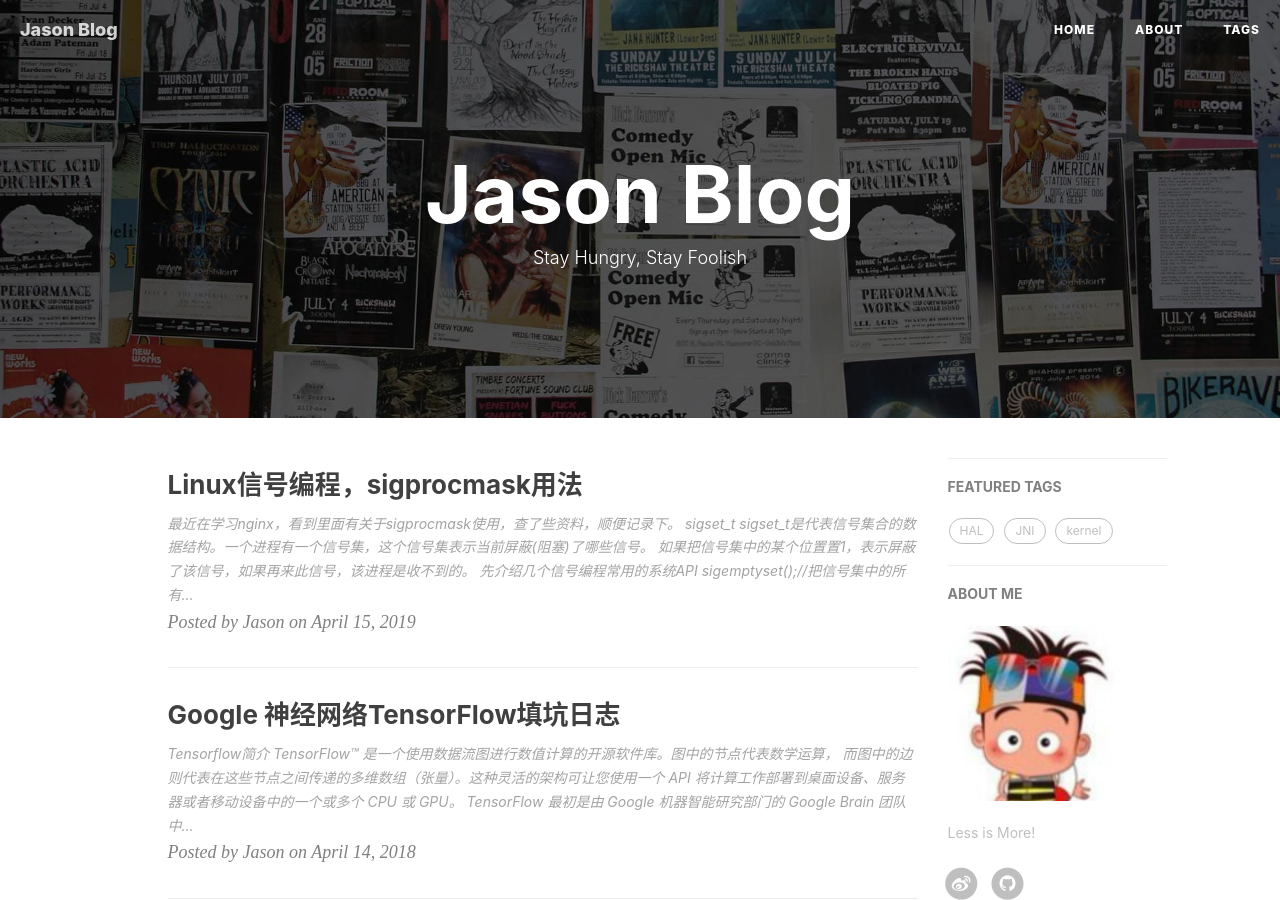
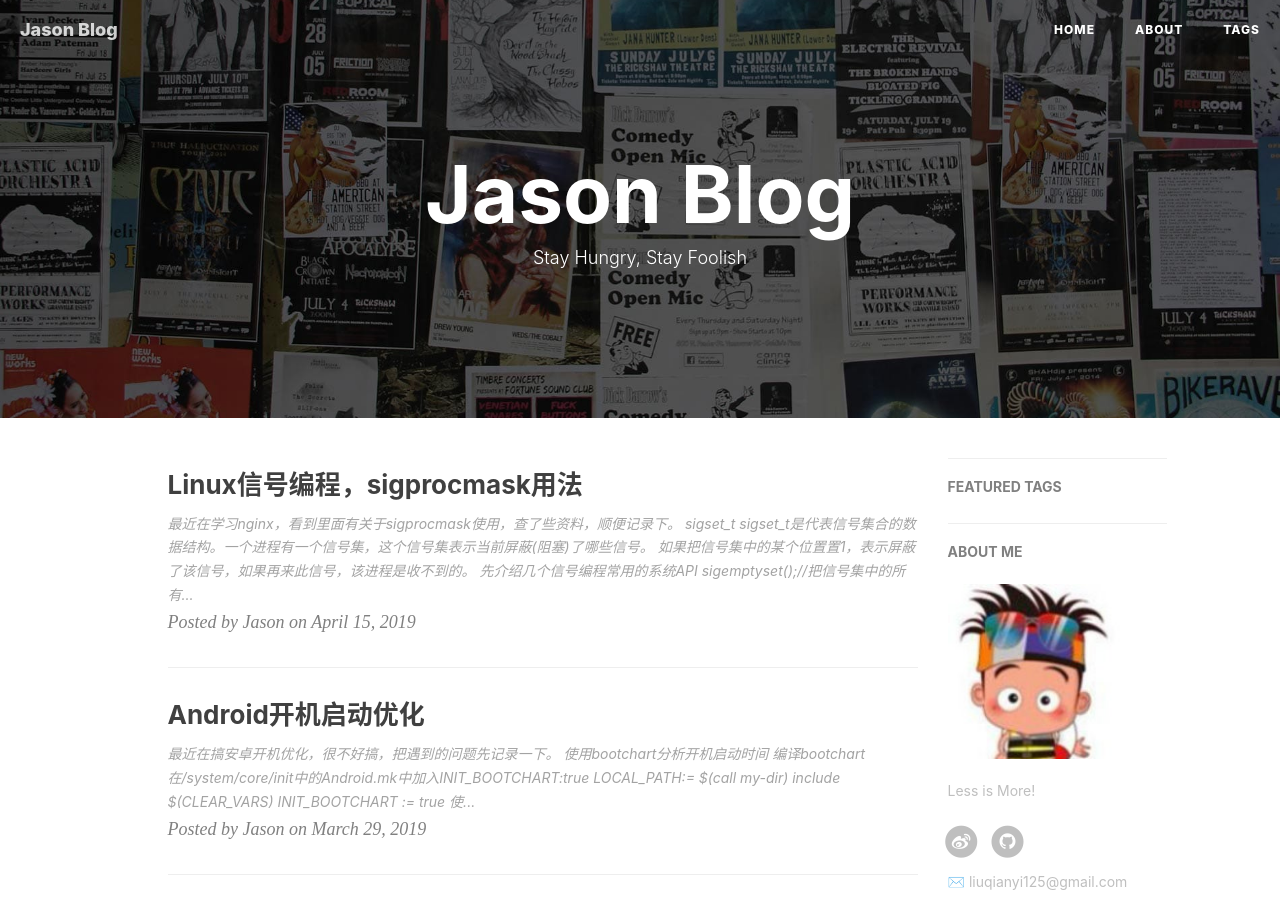
Before and after one commit to jason--liu/jason--liu.github.io, a Jekyll site: the page built from index.html, in a window 1280 px wide and 900 px high. Built offline with Jekyll 4.4.1, drawn with Linux system fonts in a browser that asks for light colours; nearby versions of some CDN libraries; the list of posts is cut into pages by our own code; comment, search, counter and statistics services are not loaded; some of the changed text lies outside the part shown.

Commit message:
modify kmarkdown hard_wrap

````diff
--- a/_config.yml
+++ b/_config.yml
@@ -52,6 +52,7 @@ markdown: kramdown
 highlighter: rouge
 kramdown:
   input: GFM                            # use Github Flavored Markdown !important
+  hard_wrap: true
 
 
 
@@ -86,7 +87,7 @@ ga_domain: auto             # 默认的是 auto, 这里我是自定义了的域
 
 # Featured Tags
 featured-tags: true                     # 是否使用首页标签
-featured-condition-size: 1              # 相同标签数量大于这个数，才会出现在首页
+featured-condition-size: 3 # 相同标签数量大于这个数，才会出现在首页
 
 
 
--- /dev/null
+++ b/_posts/2019-03-29-AndroidBoot.md
@@ -0,0 +1,85 @@
+---
+layout:     post
+title:      "Android开机启动优化"
+subtitle:   ""
+date:       2019-03-29
+author:     "Jason"
+header-img: "img/android-jni.jpeg"
+catalog: true
+tags:
+    - Boot
+---
+
+最近在搞安卓开机优化，很不好搞，把遇到的问题先记录一下。
+
+## 使用bootchart分析开机启动时间
+
+### 编译bootchart
+
+在/system/core/init中的Android.mk中加入`INIT_BOOTCHART:true`
+
+```makefile
+ LOCAL_PATH:= $(call my-dir)
+ include $(CLEAR_VARS)
+ INIT_BOOTCHART := true
+```
+
+使用`mmm .-B`强制编译下，会在`out/target/product/sabresd_6dq/root/`下生成init文件，因为init是在root目录下，所以需要重新烧写boot.img
+
+### 生成开机log文件
+
+在data目录下面，创建bootchart-start文件，然后echo 一个数字进去，这个数字是开机启动一直进行bootchart的时间。
+
+```bash
+echo 90 > bootchart-start
+```
+
+重启系统，data目录下会自动创建bootchart文件夹，里面有相关的log。需要注意的是要先`echo 1 > bootchart-stop`文件否则抓取下来的文件不能生成图片。
+
+打包/data/bootchart/目录下的文件
+
+```bash
+tar -czf bootchart.tar *
+```
+
+### 生成png图片
+
+首先需要在Ubuntu系统上装bootchart工具
+
+```bash
+sudo apt-get install bootchart
+```
+
+执行`bootchart bootchart.tar`生成bootchart.png图片
+
+![](https://raw.githubusercontent.com/jason--liu/jason--liu.github.io/master/img/bootchart1.png)可以看到bootanimation结束的时间大约是16S的时候。因为之前系统已经优化过了，可以看到zygote和system_server里面IO wait已经很少了，可以优化的空间应该不大了。
+
+## readahead提升开机速度
+
+read调用过程，经过虚拟文件系统，具体文件系统层，page cache，块设备层，IO调度层，具体物理设备层
+
+![read调用过程](https://www.ibm.com/developerworks/cn/linux/l-cn-read/images/image001.gif)
+
+而readahead的功能就是提前将数据读到Page Cache中
+
+注意要添加`CREATE_TRACE_POINTS`，但是只有一个文件能包含这个宏，否则编译不过
+
+内核的解释
+
+>/*Any file that uses trace points, must include the header.
+>
+>But only one file, must include the header by defining
+>
+>CREATE_TRACE_POINTS first.  This will make the C code that
+>
+>creates the handles for the trace points.
+>*/
+>#define CREATE_TRACE_POINTS
+
+## 参考资料
+
+[android bootchart 分析开机启动时间](https://www.twblogs.net/a/5b8653162b71775d1cd4ef9c/zh-cn)
+
+[Android开机速度优化简单回顾](https://blog.csdn.net/freshui/article/details/53700771)
+
+[添加readahead trace event](https://blog.csdn.net/jscese/article/details/46415531)
````
Also changed, not shown: 1 other file.
